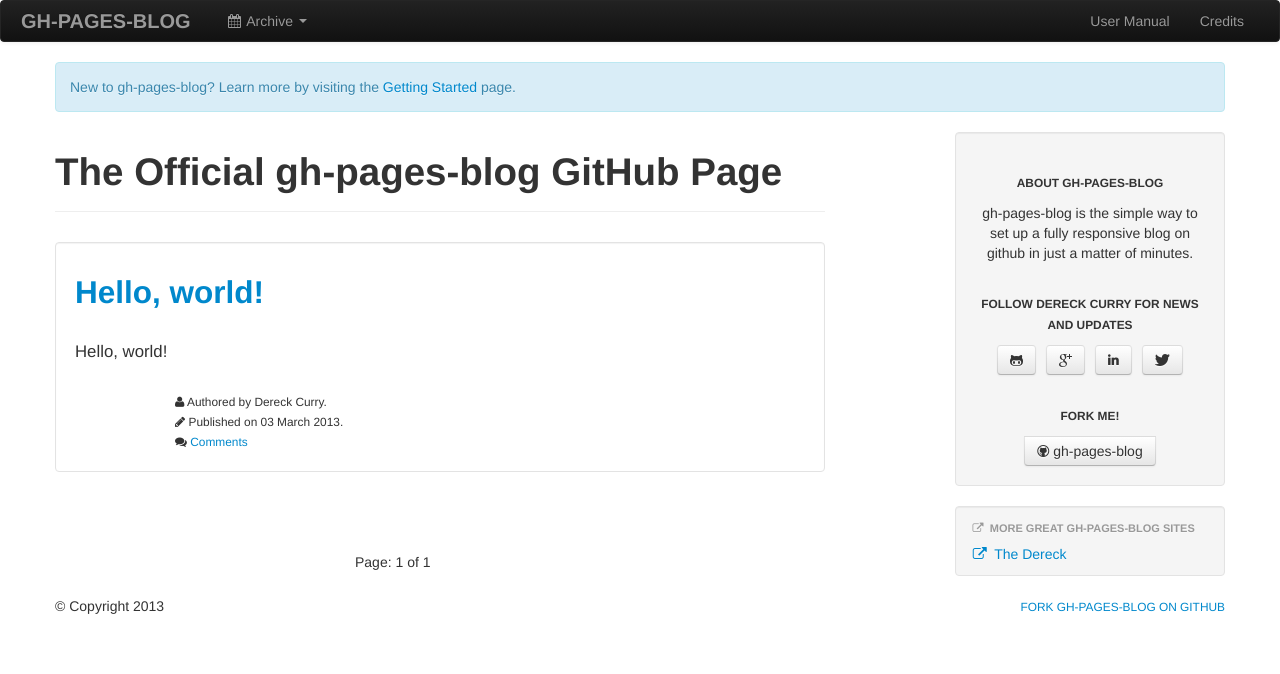
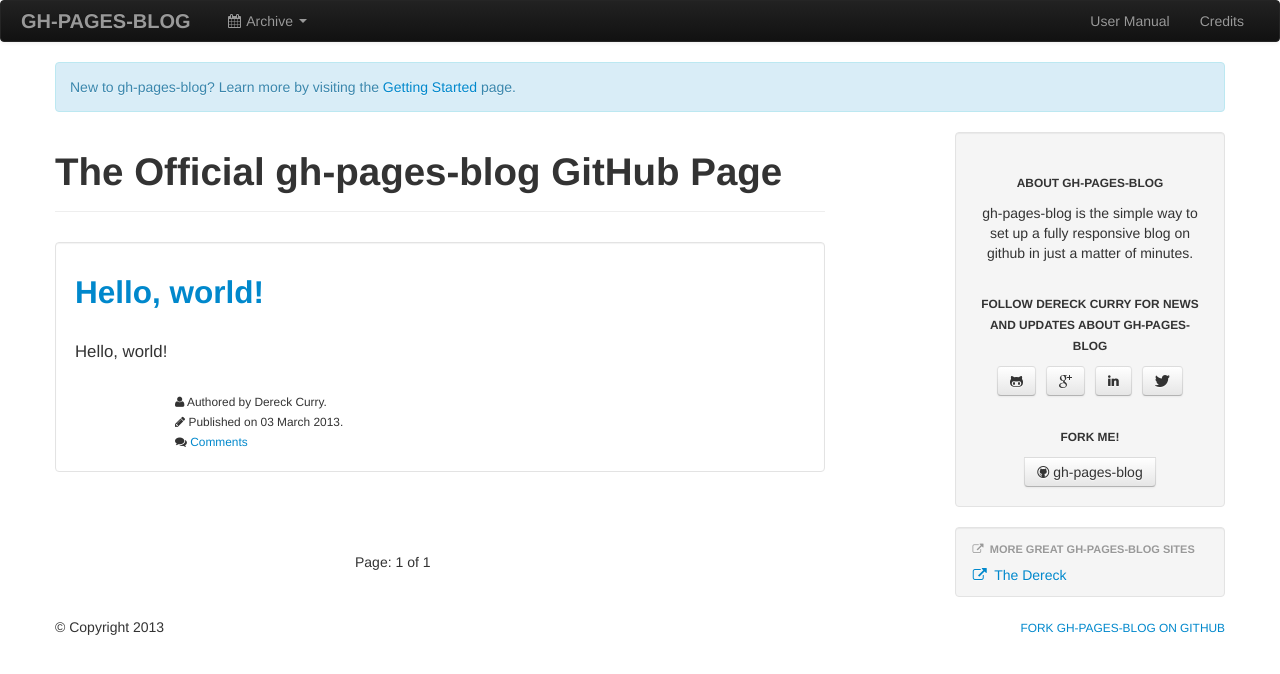
Before and after one commit to thedereck/gh-pages-blog, a Jekyll site: the page built from index.html, in a window 1280 px wide. Shown: the top 674 px of the page. Built offline with Jekyll 4.4.1, drawn with Linux system fonts in a browser that asks for light colours; the list of posts is cut into pages by our own code; comment, search, counter and statistics services are not loaded.

Commit message:
Changing social links follow text

```diff
--- a/_config.yml
+++ b/_config.yml
@@ -279,7 +279,7 @@
 #       font_awesome_icon : icon-twitter
 #       url : http://www.twitter.com/_TheDereck_
 social_links :
-  follow_name : Dereck Curry For News And Updates
+  follow_name : Dereck Curry For News And Updates About gh-pages-blog
   links :
     - link :
       enabled : true
```
